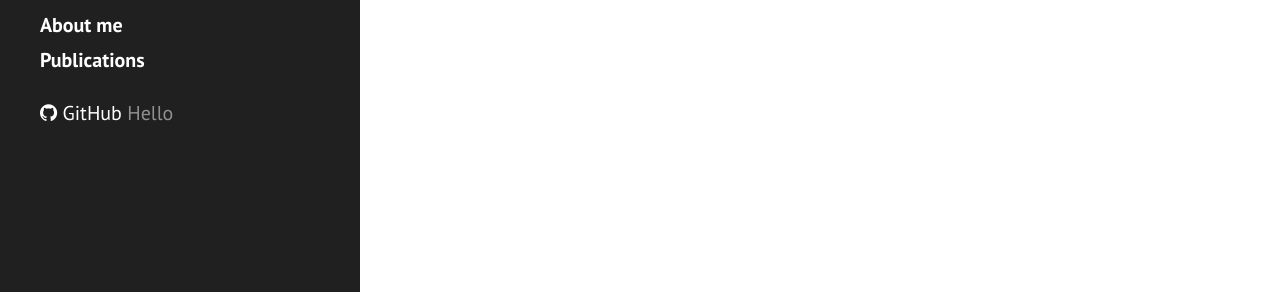
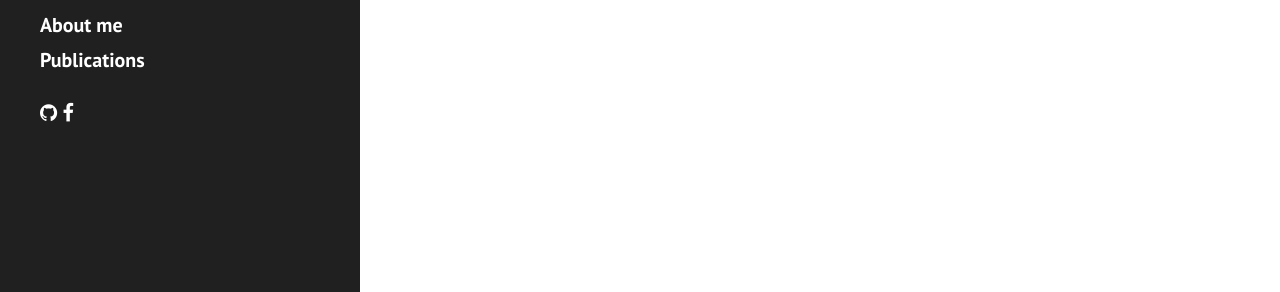
Before and after one commit to Exferro/exferro.github.io, a Jekyll site: the page built from index.html, in a window 1280 px wide. Shown: the part 537-829 px from the top of the page. Built offline with Jekyll 4.4.1, drawn with Linux system fonts in a browser that asks for light colours; nearby versions of some CDN libraries; Markdown is read by kramdown in place of the engine named in the settings; the list of posts is cut into pages by our own code.

Commit message:
Add Facebook icon to social media

```diff
--- a/_config.yml
+++ b/_config.yml
@@ -18,6 +18,7 @@ author:
   url:            https://twitter.com/mdo
 
 github_username: exferro
+facebook_username: exferro
 
 paginate:         5
 
--- a/_includes/sidebar.html
+++ b/_includes/sidebar.html
@@ -33,16 +33,23 @@
     </nav>
     <div id="menu">
       <u1>
+
         {% if site.github_username %}
           <li>
             <a href="https://github.com/{{ site.github_username }}">
-              <i class="fa fa-github"></i> GitHub
+              <i class="fa fa-github"></i>
             </a>
           </li>
         {% endif %}
-        <li>
-          Hello
-        </li>
+
+        {% if site.facebook_username %}
+          <li>
+            <a href="https://www.facebook.com/{{ site.facebook_username }}">
+              <i class="fa fa-facebook"></i>
+            </a>
+          </li>
+        {% endif %}
+
       </u1>
   </div>
 
```
